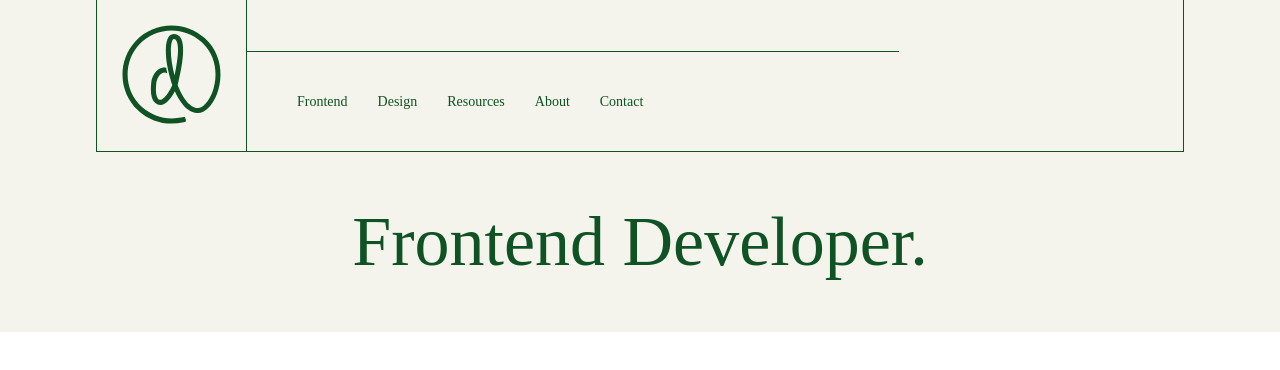
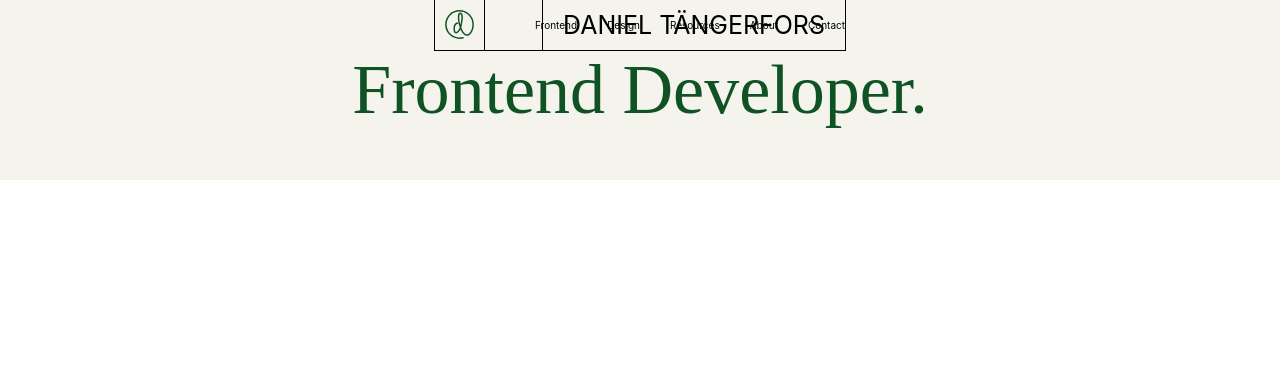
Before and after one commit to dtangerfors/react-portfolio, a React (Create React App) app: page / in a window 1280 px wide. Shown: the top 370 px of the page. Built offline with nearby package versions, Linux system fonts and the light colour scheme; a web font is replaced by a local one.

Commit message:
Added media breakpoints and new styling

```diff
--- a/src/layout/Nav.js
+++ b/src/layout/Nav.js
@@ -1,52 +1,68 @@
 import React, { Component } from 'react'
 import logo from '../assets/logo.svg'
 
-import styled, { ThemeProvider } from 'styled-components';
+import styled from 'styled-components';
 
-import theme from '../assets/theme'
+import device from '../assets/breakpoints'
 
 const NAV = styled.nav`
-    width: 85vw;
+    width: ${props => props.theme.defaultWidth};
 
     display: flex;
     flex-direction: row;
 
     border: 1px solid ${props => props.theme.primaryColor};
     border-top: none;
+    background: ${props => props.theme.secondaryColor};
 
-    position: relative;
+    position: fixed;
+    z-index: 10;
+
+    @media ${device.phone} {
+        width: calc(100% - 4rem);
+    }
 `;
 
 const NAV__LOGO_BOX = styled.div`
-    width: 15rem;
+    width: 5rem;
+    height: 5rem;
     border-right: 1px solid ${props => props.theme.primaryColor};
+
+    @media ${device.phone} {
+        width: 5rem;
+    }
 `;
 
 const NAV__LOGO = styled.img`
     width: 100%;
-    padding: 2.5rem;
+    padding: 1rem;
     box-sizing: border-box;
     color: ${props => props.theme.primaryColor};
-    fill: currentColor;
+
+    @media ${device.phone} {
+        padding: 1rem;
+    }
 `;
 
 const NAV__LINK_BOX = styled.ul`
     width: 60%;
-    height: 10rem;
-    position: absolute;
 
     display: flex;
     flex-direction: row;
     align-items: center;
 
-    border-top: 1px solid ${props => props.theme.primaryColor};
-
-    bottom: 0;
-    left: 15rem;
     margin: 0;
     padding: 0;
 
     list-style-type: none;
+
+    @media ${device.phone} {
+        width: calc(100% - 8rem);
+        height: auto;
+        border-top: none;
+        overflow: scroll;
+        margin-top: 0;
+    }
 `;
 
 const NAV__LINK = styled.li`
@@ -57,14 +73,39 @@ const NAV__LINK = styled.li`
 
     &:first-child {
         margin-left: 5rem;
+
+        @media ${device.phone} {
+        margin-left: 3rem;
+    }
     }
 `;
 
+const NAV__NAME_BOX = styled.div`
+    border-left: 1px solid ${props => props.theme.primaryColor};
+    display: flex;
+    /* display: ${window.innerWidth < 1000 ? "none" : "flex"}; */
+    align-items: center;
+    right: 0;
+    position: absolute;
+    height: 5rem;
+
+    @media ${device.lessThan1000} {
+        display: none;
+    }
+`;
+
+const NAV_NAME = styled.span`
+    font-family: ${props => props.theme.titleFont};
+    font-size: 2.5rem;
+    color: ${props => props.theme.primaryColor};
+    text-transform: uppercase;
+
+    margin: 0 2rem;
+`;
 
 export default class Nav extends Component {
     render() {
         return (
-            <ThemeProvider theme={theme}>
             <NAV>
                 <NAV__LOGO_BOX>
                     <NAV__LOGO src={logo} alt="Dtangerfors" />
@@ -76,8 +117,10 @@ export default class Nav extends Component {
                     <NAV__LINK>About</NAV__LINK>
                     <NAV__LINK>Contact</NAV__LINK>
                 </NAV__LINK_BOX>
+                <NAV__NAME_BOX>
+                    <NAV_NAME>Daniel Tängerfors</NAV_NAME>
+                </NAV__NAME_BOX>
             </NAV>
-            </ThemeProvider>
         )
     }
 }
```
Lines whose indentation alone changed are shown as unchanged.
